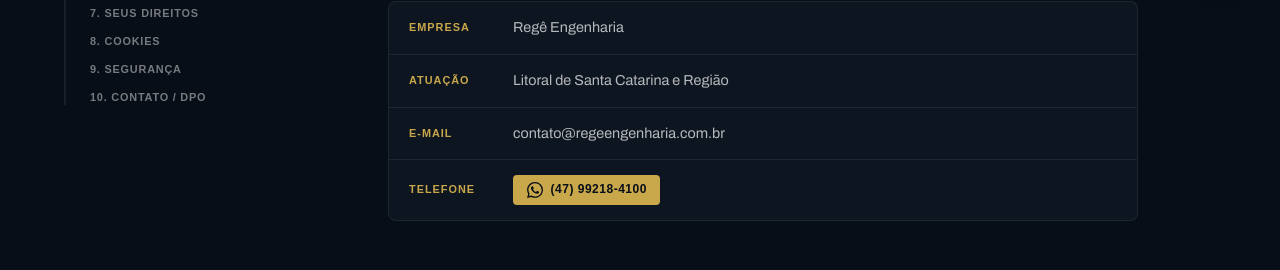
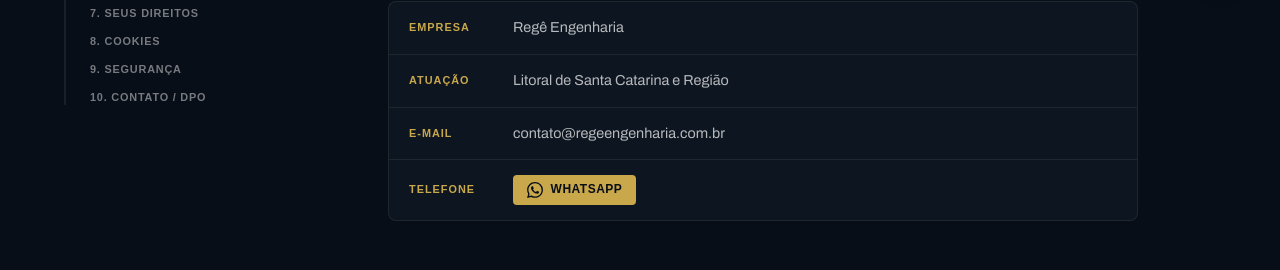
Before and after one commit to zuniojr/rege-engenharia, an Astro site: page /privacidade in a window 1280 px wide. Shown: the part 776-1046 px from the top of the page. Built offline with nearby package versions, Linux system fonts and the light colour scheme; Astro itself is replaced by a stand-in of ours; a web font is replaced by a local one.

Commit message:
chore: atualiza texto do botão do WhatsApp na página de privacidade

```diff
--- a/src/pages/privacidade.astro
+++ b/src/pages/privacidade.astro
@@ -74,7 +74,7 @@ import '../styles/v2.css';
                 <span class="pp-card-label">Telefone</span>
                 <a href="https://bitlybr.net/rege" target="_blank" rel="noopener noreferrer" class="pp-whatsapp-btn">
                   <svg width="16" height="16" viewBox="0 0 24 24" fill="currentColor"><path d="M17.472 14.382c-.297-.149-1.758-.867-2.03-.967-.273-.099-.471-.148-.67.15-.197.297-.767.966-.94 1.164-.173.199-.347.223-.644.075-.297-.15-1.255-.463-2.39-1.475-.883-.788-1.48-1.761-1.653-2.059-.173-.297-.018-.458.13-.606.134-.133.298-.347.446-.52.149-.174.198-.298.298-.497.099-.198.05-.371-.025-.52-.075-.149-.669-1.612-.916-2.207-.242-.579-.487-.5-.669-.51-.173-.008-.371-.01-.57-.01-.198 0-.52.074-.792.372-.272.297-1.04 1.016-1.04 2.479 0 1.462 1.065 2.875 1.213 3.074.149.198 2.096 3.2 5.077 4.487.709.306 1.262.489 1.694.625.712.227 1.36.195 1.871.118.571-.085 1.758-.719 2.006-1.413.248-.694.248-1.289.173-1.413-.074-.124-.272-.198-.57-.347m-5.421 7.403h-.004a9.87 9.87 0 01-5.031-1.378l-.361-.214-3.741.982.998-3.648-.235-.374a9.86 9.86 0 01-1.51-5.26c.001-5.45 4.436-9.884 9.888-9.884 2.64 0 5.122 1.03 6.988 2.898a9.825 9.825 0 012.893 6.994c-.003 5.45-4.437 9.884-9.885 9.884m8.413-18.297A11.815 11.815 0 0012.05 0C5.495 0 .16 5.335.157 11.892c0 2.096.547 4.142 1.588 5.945L.057 24l6.305-1.654a11.882 11.882 0 005.683 1.448h.005c6.554 0 11.89-5.335 11.893-11.893a11.821 11.821 0 00-3.48-8.413z"/></svg>
-                  <span>(47) 99218-4100</span>
+                  <span>WhatsApp</span>
                 </a>
               </div>
             </div>
```
